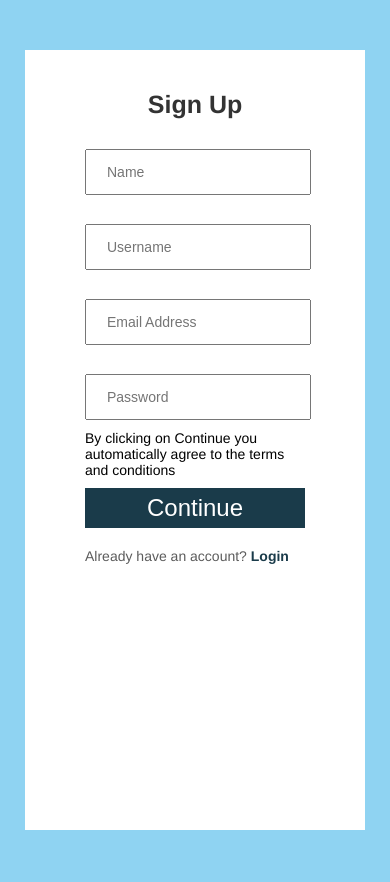
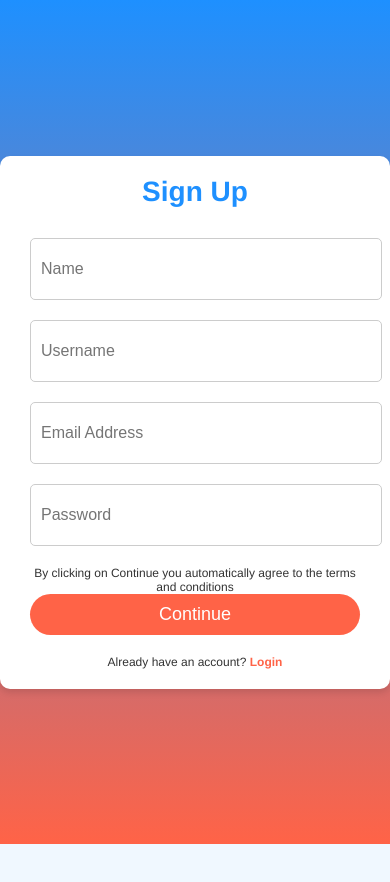
Before and after one commit to SahilUnimelb/FinTech-FLAMES, a React (Create React App) app in the folder FrontEnd/: page /signup in a window 390 px wide. Shown: the top 882 px of the page. After the commit the page ends 844 px from the top, so only its background shows below. Built offline with nearby package versions, Linux system fonts and the light colour scheme.

Commit message:
changed homepage, home and signup

```diff
--- a/FrontEnd/src/Pages/AccountPages/Home/Home.css
+++ b/FrontEnd/src/Pages/AccountPages/Home/Home.css
@@ -1,24 +1,34 @@
+:root {
+  --primary-color: #1E90FF;
+  --secondary-color: #FF6347;
+  --accent-color: #FFD700;
+  --background-color: #8fd3f2;
+  --text-color: #333333;
+}
+
 /* Home Section */
 .home {
   width: 100vw;
   height: 100vh;
-    background: rgb(235, 235, 235);
+  background: linear-gradient(var(--primary-color), var(--secondary-color));
   z-index: -1;
   position: absolute;
   display: flex;
   justify-content: center;
 }
+
 .home-greeting {
   display: flex;
   width: 100%;
   height: 27vh;
-    background-color: #0D99FF;
+  background-color: transparent;
   z-index: 0;
   position: absolute;
 }
+
 .home-greeting-message {
   position: relative;
-    left: 140px
+  left: 140px;
 }
 
 .home-greeting-message p {
@@ -29,15 +39,26 @@
   top: 40px;
   left: 150px;
 }
+
 .home-box {
   position: relative;
   top: 120px;
   height: 60vh;
   width: 60vw;
-    background-color: white;
+  background-color: transparent;
   z-index: 1;
   display: flex;
   flex-direction: column;
+  justify-content: space-between;
+}
+
+.home-box-top, .home-box-bottom {
+  width: 100%;
+  background-color: white;
+  border-radius: 15px;
+  box-shadow: 0 6px 12px rgba(0, 0, 0, 0.1);
+  padding: 20px;
+  margin-bottom: 20px;
 }
 
 .home-box-top {
@@ -46,17 +67,20 @@
   border-bottom: 1px solid black;
   display: flex;
 }
+
 .home-box-bottom {
   border-top: 1px solid black;
   flex: 1;
   display: flex;
 }
+
 .home-box-left {
   display: flex;
   flex: 1;
   flex-direction: column;
   padding: 10px 0px 0px 20px;
 }
+
 .home-box-right {
   display: flex;
   flex: 1;
@@ -64,20 +88,36 @@
   align-items: center;
   padding-top: 10px;
 }
-  .home-box h1{
+
+.home-box h1 {
   padding-bottom: 20px;
+  color: var(--text-color);
 }
-  .home-box-left-info-p{
+
+.home-box-left-info-p {
   font-size: 28px;
   padding-bottom: 7px;
+  color: var(--text-color);
 }
+
 .home-box-left-view-p {
   position: absolute;
   font-size: 24px;
-    bottom: 0;
+  bottom: 20px;
   margin-bottom: 8px;
+  color: var(--secondary-color);
 }
-  @media(max-width:1280px) {
+
+.home-box-left-view-p a {
+  color: var(--primary-color);
+  text-decoration: none;
+}
+
+.home-box-left-view-p a:hover {
+  text-decoration: underline;
+}
+
+@media(max-width: 1280px) {
   .home-greeting-message p {
     font-size: 32px;
   }
@@ -87,7 +127,7 @@
   .home-box h1 {
     font-size: 29px;
   }
-    .home-box-left-info-p{
+  .home-box-left-info-p {
     font-size: 23px;
   }
   .home-box-left-view-p {
@@ -97,7 +137,8 @@
     font-size: 27px;
   }
 }
-  @media(max-width:1024px) {
+
+@media(max-width: 1024px) {
   .home-greeting-message p {
     font-size: 29px;
   }
@@ -107,7 +148,7 @@
   .home-box h1 {
     font-size: 23px;
   }
-    .home-box-left-info-p{
+  .home-box-left-info-p {
     font-size: 20px;
   }
   .home-box-left-view-p {
@@ -117,7 +158,8 @@
     font-size: 20px;
   }
 }
-  @media(max-width:800px) {
+
+@media(max-width: 800px) {
   .home-greeting-message p {
     font-size: 25px;
   }
@@ -128,7 +170,7 @@
   .home-box h1 {
     font-size: 20px;
   }
-    .home-box-left-info-p{
+  .home-box-left-info-p {
     font-size: 17px;
   }
   .home-box-left-view-p {
@@ -138,7 +180,8 @@
     font-size: 18px;
   }
 }
-  @media(max-width:500px) {
+
+@media(max-width: 500px) {
   .home-greeting-message p {
     font-size: 20px;
   }
@@ -149,7 +192,7 @@
   .home-box h1 {
     font-size: 18px;
   }
-    .home-box-left-info-p{
+  .home-box-left-info-p {
     font-size: 15px;
   }
   .home-box-left-view-p {
--- a/FrontEnd/src/Pages/IntroPages/SignUp/SignUp.css
+++ b/FrontEnd/src/Pages/IntroPages/SignUp/SignUp.css
@@ -1,182 +1,119 @@
+:root {
+  --primary-color: #1E90FF;
+  --secondary-color: #FF6347;
+  --accent-color: #FFD700;
+  --background-color: #F0F8FF;
+  --text-color: #333333;
+}
 
-/* Signup Section */
+body {
+  font-family: 'Helvetica Neue', sans-serif;
+  background: var(--background-color);
+  color: var(--text-color);
+  margin: 0;
+  padding: 0;
+}
+
 .signup {
   width: 100%;
-    height: 120vh;
-    /*background: #FFCC00 !important; */
-    background: #8fd3f2;
-    padding-top: 50px;
-  }
-  .signup-container {
-    width: 600px;
-    height: 700px;
-    background: white;
-    margin: auto;
-    padding:40px 60px;
-  }
-  .signup h1 {
+  height: 100vh;
+  background: linear-gradient(var(--primary-color), var(--secondary-color));
   display: flex;
   justify-content: center;
   align-items: center;
 }
+
+.signup-container {
+  width: 100%;
+  max-width: 600px;
+  padding: 40px 60px;
+  background: white;
+  box-shadow: 0 4px 6px rgba(0, 0, 0, 0.1);
+  border-radius: 10px;
+  text-align: center;
+}
+
+.signup h1 {
+  font-size: 32px;
+  color: var(--primary-color);
+  margin-bottom: 30px;
+}
+
 .signup-fields {
   display: flex;
   flex-direction: column;
-    gap: 29px;
-    margin-top: 30px;
+  gap: 20px;
+  margin-bottom: 20px;
 }
+
 .signup-fields input {
-    height: 72px;
-    width: 580px;
-    font-size: 18px;
-    color: #5c5c5c;
-    padding-left: 20px;
+  height: 40px;
+  padding: 10px;
+  font-size: 16px;
+  color: var(--text-color);
+  border: 1px solid #ccc;
+  border-radius: 5px;
+  width: calc(100% - 22px);
 }
+
 .signup-container button {
   width: 100%;
-    height: 72px;
+  padding: 15px;
   color: white;
-    background-color:#1a3b4a;
-    font-size: 24px;
+  background-color: var(--secondary-color);
+  font-size: 18px;
   font-weight: 500;
   cursor: pointer;
   border: none;
+  border-radius: 25px;
+  transition: background-color 0.3s ease;
 }
+
+.signup-container button:hover {
+  background-color: var(--accent-color);
+}
+
 .signup-login {
   margin-top: 20px;
-    color: #5c5c5c;
-    font-size: 18px;
-    font-weight: 500;
+  font-size: 14px;
+  color: var(--text-color);
 }
-  .signup-login span{
-    color: #1a3b4a;
+
+.signup-login span {
+  color: var(--secondary-color);
   font-weight: 600;
 }
+
 .signup-agree {
-    display: flex;
-    align-items: center;
-    padding: 10px 0px 10px 0px;
-    color: #000000;
+  font-size: 12px;
+  color: var(--text-color);
 }
+
 .signup-login-link {
   text-decoration: none;
-    color: #1a3b4a;
+  color: var(--secondary-color);
   font-weight: 600;
 }
-  @media(max-width:750px) {
+
+@media (max-width: 600px) {
   .signup-container {
-      width: 520px;
+      padding: 20px 30px;
   }
+
+  .signup-fields input {
+      width: 100%;
+  }
+
+  .signup-container button {
+      padding: 10px;
+  }
+
   .signup h1 {
-      font-size: 29px;
+      font-size: 28px;
   }
-    .signup-fields {
-      font-size: 18px;
-    }
-    .signup-fields input {
-      height: 60px;
-        width: 500px;
-        font-size: 16px;
-    }
-    .signup-container button {
-      height: 60px;
-    }
-    .signup-login {
-      font-size: 16px;
-    }
+
+  .signup-login,
   .signup-agree {
-      font-size: 16px;
+      font-size: 12px;
   }
 }
-  @media(max-width:650px) {
-    .signup-container {
-      width: 440px;
-    }
-    .signup h1 {
-      font-size: 29px;
-    }
-    .signup-fields {
-      font-size: 18px;
-    }
-    .signup-fields input {
-      height: 60px;
-        width: 420px;
-        font-size: 16px;
-    }
-    .signup-container button {
-      height: 60px;
-    }
-    .signup-login {
-      font-size: 16px;
-    }
-  }
-  @media(max-width:600px) {
-    .signup-container {
-      width: 380px;
-    }
-    .signup h1 {
-      font-size: 25px;
-    }
-    .signup-fields {
-      font-size: 16px;
-    }
-    .signup-fields input {
-      height: 40px;
-        width: 360px;
-        font-size: 14px;
-    }
-    .signup-container button {
-      height: 40px;
-    }
-    .signup-login {
-      font-size: 14px;
-    }
-    .signup-agree {
-      font-size: 14px;
-    }
-
-  }
-  @media(max-width:520px) {
-    .signup-container {
-      width: 300px;
-    }
-    .signup h1 {
-      font-size: 25px;
-    }
-    .signup-fields {
-      font-size: 16px;
-    }
-    .signup-fields input {
-      height: 40px;
-        width: 280px;
-        font-size: 14px;
-    }
-    .signup-container button {
-      height: 40px;
-    }
-    .signup-login {
-      font-size: 14px;
-    }
-  }
-  @media(max-width:440px) {
-    .signup-container {
-      width: 220px;
-    }
-    .signup h1 {
-      font-size: 25px;
-    }
-    .signup-fields {
-      font-size: 16px;
-    }
-    .signup-fields input {
-      height: 40px;
-        width: 200px;
-        font-size: 14px;
-    }
-    .signup-container button {
-      height: 40px;
-    }
-    .signup-login {
-      font-size: 14px;
-    }
-  }
```
Also changed, not shown: 1 other file (tests, documents, lock files or other folders). Lines whose indentation alone changed are shown as unchanged.
